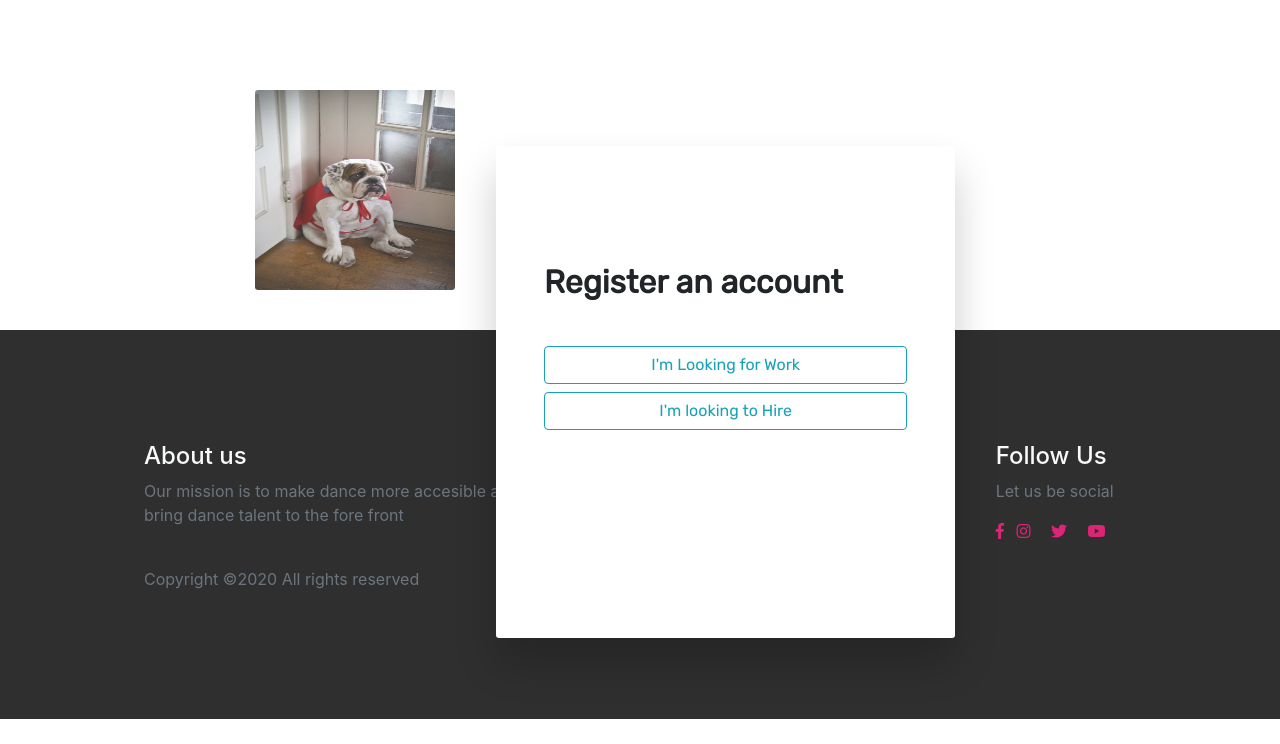
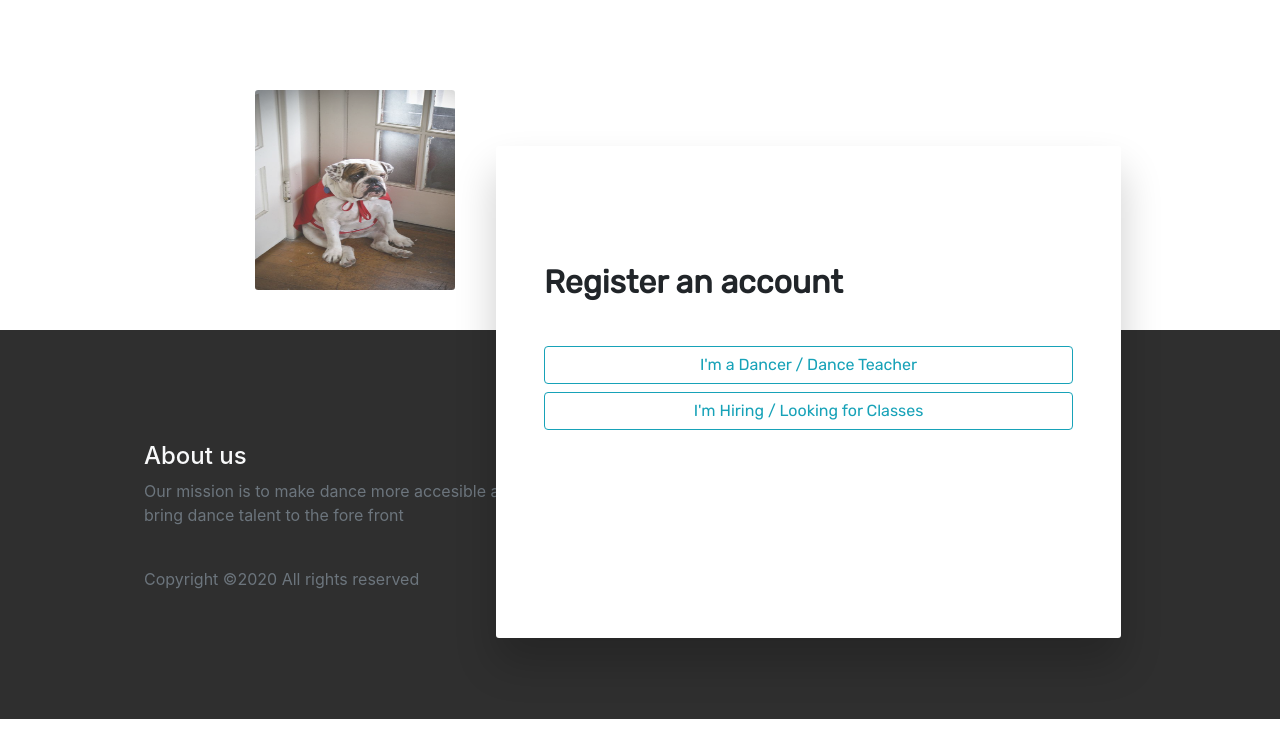
Before and after one commit to dancecentreuk/coviddancersuk, a Django app: page /account/register/ in a window 1280 px wide. Shown: the part 56-800 px from the top of the page. Run offline with Django 3.2, Linux system fonts and the light colour scheme; some libraries are stand-ins or nearby versions; some web fonts are replaced.

Commit message:
changed register

```diff
--- a/accounts/templates/registration/signup.html
+++ b/accounts/templates/registration/signup.html
@@ -19,10 +19,10 @@
 
                 <div class="row">
                     <div class="col-md-12 col-12 mb-2">
-                        <a href="{% url 'candidate-signup' %}" class="btn btn-outline-info btn-block">I'm Looking for Work</a>
+                        <a href="{% url 'candidate-signup' %}" class="btn btn-outline-info btn-block">I'm a Dancer / Dance Teacher</a>
                     </div>
                     <div class="col-md-12 col-12">
-                        <a href="{% url 'employer-signup' %}" class="btn btn-outline-info btn-block">I'm looking to  Hire</a>
+                        <a href="{% url 'employer-signup' %}" class="btn btn-outline-info btn-block">I'm Hiring / Looking for Classes</a>
                     </div>
                 </div>
 
```
